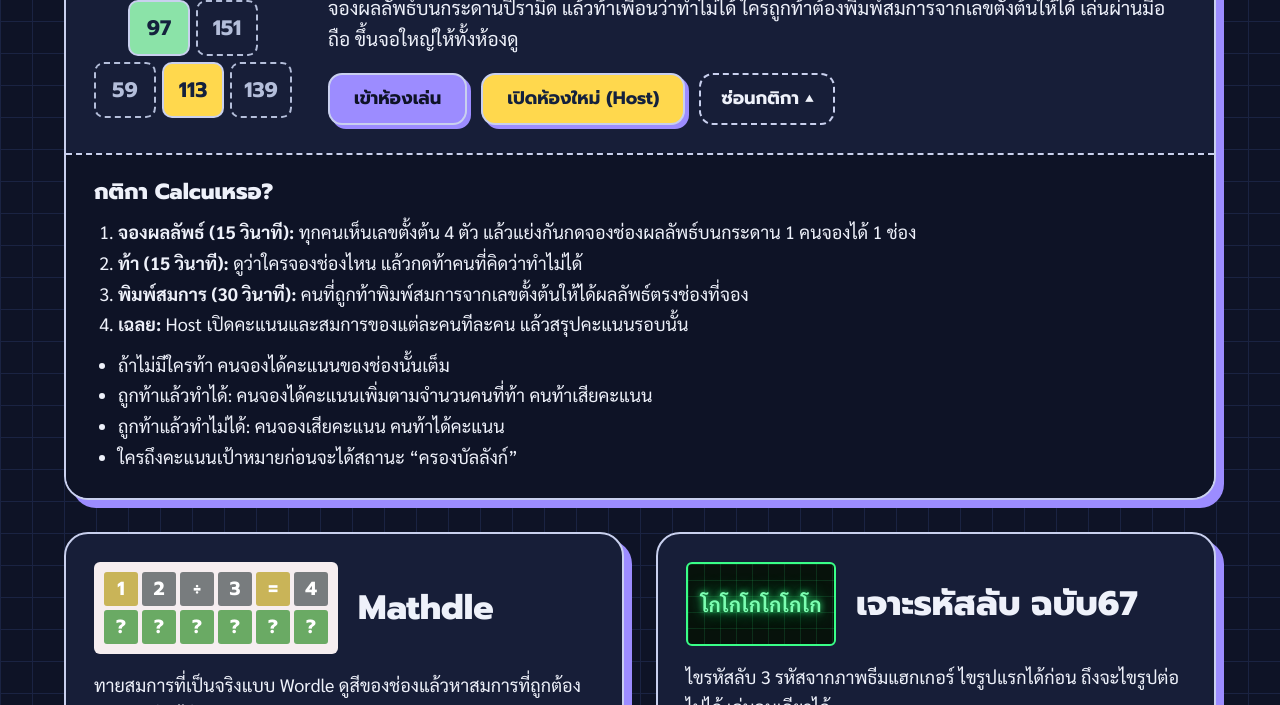
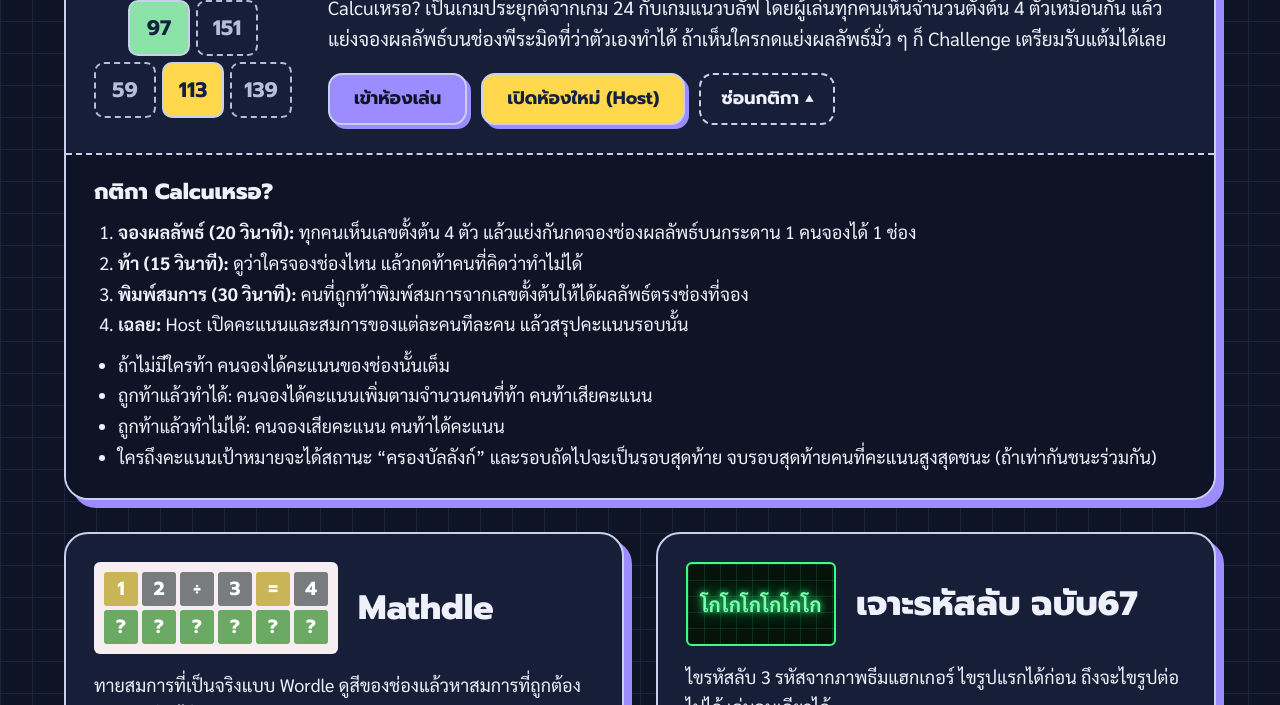
Before and after one commit to Gongties/math-club-site, a plain HTML site: page games/index.html in a window 1280 px wide. Shown: the part 395-1100 px from the top of the page. Drawn offline with nearby package versions, Linux system fonts and the light colour scheme; no server answers.

Commit message:
แก้กติกาและคำอธิบายเกม Calcuเหรอ? ในหน้าเกมให้ตรงกับเกมจริง
- เฟสจองเป็น 20 วินาที ตามค่าเริ่มต้นในเกม
- กติกาครองบัลลังก์: ถึงเป้า -> รอบถัดไปเป็นรอบสุดท้าย -> คะแนนสูงสุดชนะ
- เปลี่ยนคำอธิบายสั้นบนการ์ดเกม

Co-Authored-By: Claude Sonnet 5.5 <noreply@anthropic.com>
Claude-Session: https://claude.ai/code/session_01A5EddwEpdp3Ez5Q3eKPpEV

```diff
--- a/games/index.html
+++ b/games/index.html
@@ -12,7 +12,7 @@
           <h2 style="font-weight:800;font-size:38px;line-height:1.25">Calcuเหรอ?</h2>
           <span style="padding:3px 14px;border-radius:99px;background:#C9D6FF;color:#14213D;border:2px solid var(--edge);font-family:Prompt,'Noto Sans Thai',sans-serif;font-weight:700;font-size:15px;line-height:1.5">เล่นพร้อมกันหลายคน</span>
         </div>
-        <p style="margin:0;font-size:19px;line-height:1.65">จองผลลัพธ์บนกระดานปิรามิด แล้วท้าเพื่อนว่าทำไม่ได้ ใครถูกท้าต้องพิมพ์สมการจากเลขตั้งต้นให้ได้ เล่นผ่านมือถือ ขึ้นจอใหญ่ให้ทั้งห้องดู</p>
+        <p style="margin:0;font-size:19px;line-height:1.65">Calcuเหรอ? เป็นเกมประยุกต์จากเกม 24 กับเกมแนวบลัฟ โดยผู้เล่นทุกคนเห็นจำนวนตั้งต้น 4 ตัวเหมือนกัน แล้วแย่งจองผลลัพธ์บนช่องพีระมิดที่ว่าตัวเองทำได้ ถ้าเห็นใครกดแย่งผลลัพธ์มั่ว ๆ ก็ Challenge เตรียมรับแต้มได้เลย</p>
         <div style="display:flex;flex-wrap:wrap;gap:14px;margin-top:6px">
           <a class="btn b-acc" href="/calcu/#player">เข้าห้องเล่น</a>
           <a class="btn b-gold" href="/calcu/#host">เปิดห้องใหม่ (Host)</a>
@@ -24,7 +24,7 @@
     <div class="rules" id="r1">
       <h3>กติกา Calcuเหรอ?</h3>
       <ol>
-        <li><b>จองผลลัพธ์ (15 วินาที):</b> ทุกคนเห็นเลขตั้งต้น 4 ตัว แล้วแย่งกันกดจองช่องผลลัพธ์บนกระดาน 1 คนจองได้ 1 ช่อง</li>
+        <li><b>จองผลลัพธ์ (20 วินาที):</b> ทุกคนเห็นเลขตั้งต้น 4 ตัว แล้วแย่งกันกดจองช่องผลลัพธ์บนกระดาน 1 คนจองได้ 1 ช่อง</li>
         <li><b>ท้า (15 วินาที):</b> ดูว่าใครจองช่องไหน แล้วกดท้าคนที่คิดว่าทำไม่ได้</li>
         <li><b>พิมพ์สมการ (30 วินาที):</b> คนที่ถูกท้าพิมพ์สมการจากเลขตั้งต้นให้ได้ผลลัพธ์ตรงช่องที่จอง</li>
         <li><b>เฉลย:</b> Host เปิดคะแนนและสมการของแต่ละคนทีละคน แล้วสรุปคะแนนรอบนั้น</li>
@@ -33,7 +33,7 @@
         <li>ถ้าไม่มีใครท้า คนจองได้คะแนนของช่องนั้นเต็ม</li>
         <li>ถูกท้าแล้วทำได้: คนจองได้คะแนนเพิ่มตามจำนวนคนที่ท้า คนท้าเสียคะแนน</li>
         <li>ถูกท้าแล้วทำไม่ได้: คนจองเสียคะแนน คนท้าได้คะแนน</li>
-        <li>ใครถึงคะแนนเป้าหมายก่อนจะได้สถานะ “ครองบัลลังก์”</li>
+        <li>ใครถึงคะแนนเป้าหมายจะได้สถานะ “ครองบัลลังก์” และรอบถัดไปจะเป็นรอบสุดท้าย จบรอบสุดท้ายคนที่คะแนนสูงสุดชนะ (ถ้าเท่ากันชนะร่วมกัน)</li>
       </ul>
     </div>
   </div>
```
